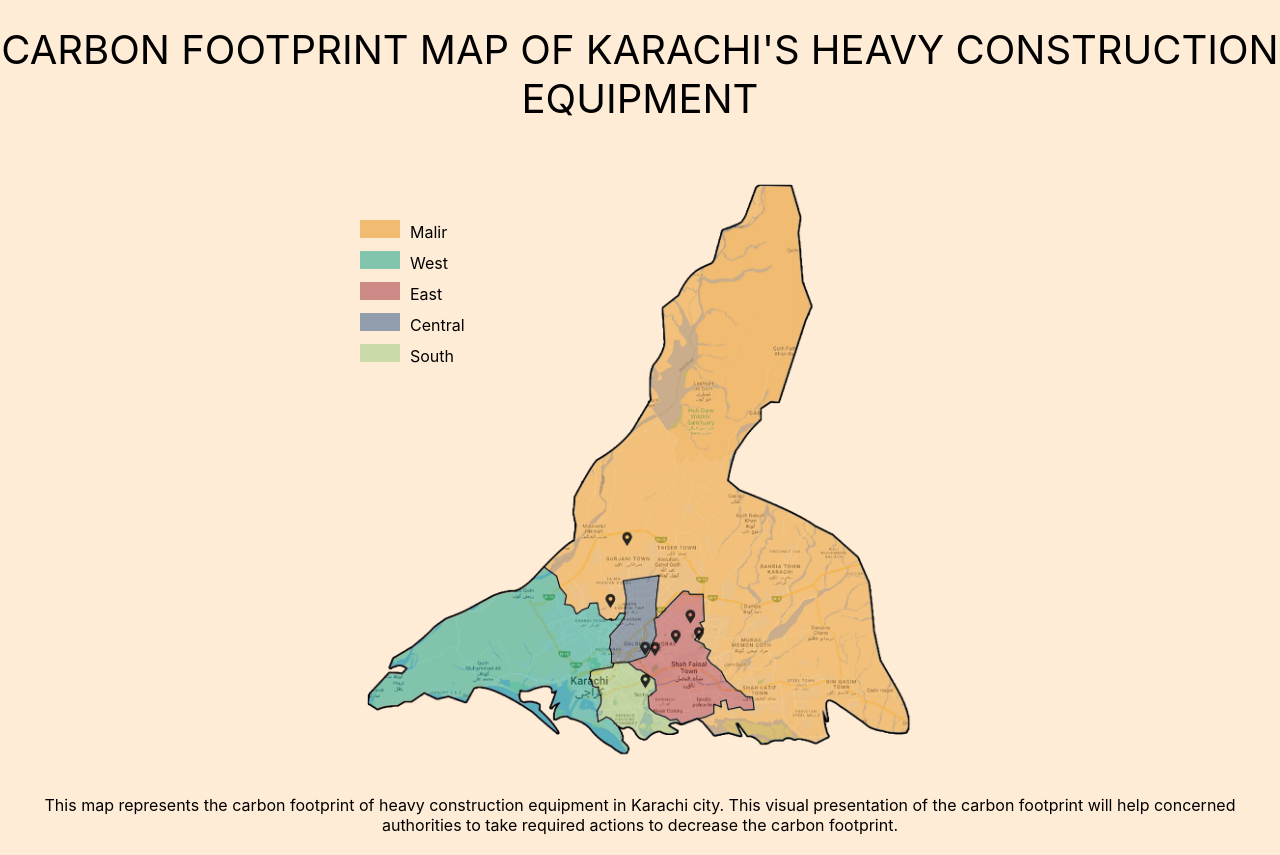
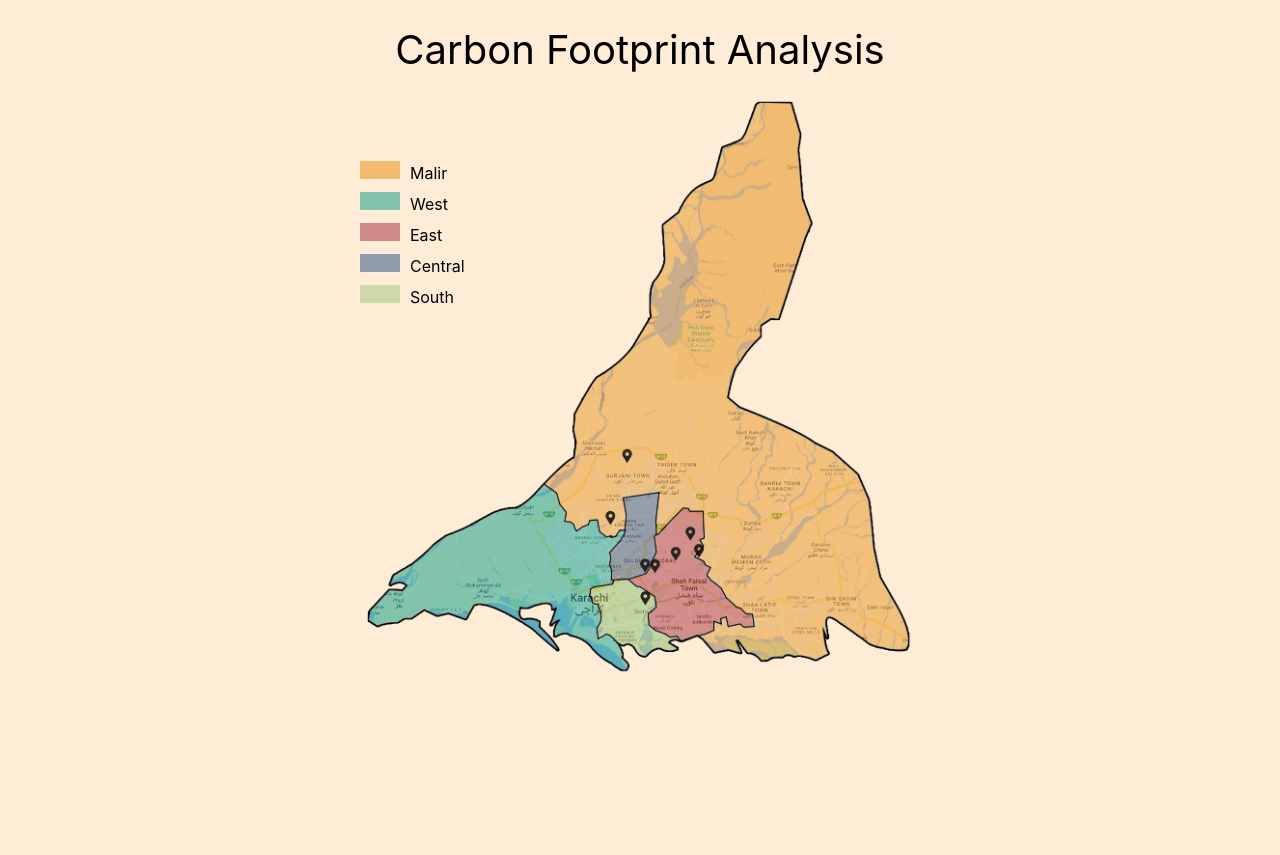
Before and after one commit to zamsabir2002/carbon_footprint_mapping, a React (Create React App) app: page / in a window 1280 px wide. After the commit the page ends 800 px from the top, so only its background shows below. Built offline with nearby package versions, Linux system fonts and the light colour scheme.

Commit message:
Revert "added some styling"
This reverts commit 4c57710558ddf5292a18f7b8f773058dc8d0e7a5.

```diff
--- a/src/App.css
+++ b/src/App.css
@@ -5,16 +5,8 @@
   /* border: 1px solid red; */
 }
 
-body {
+body{
   background-color: rgba(255, 228, 196, 0.67);
-}
-
-#root {
-  display: flex;
-  flex-direction: column;
-  justify-content: space-between;
-  height: 100dvh;
-  gap: 10px;
 }
 
 .heading {
@@ -29,8 +21,7 @@ body {
   height: 100%;
   display: flex;
   flex-direction: column;
-  /* justify-content: center; */
-  gap: 10px;
+  justify-content: center;
 }
 
 .App {
--- a/src/components/footer.jsx
+++ /dev/null
@@ -1,14 +0,0 @@
-import React from "react";
-import '../styles/footer.css'
-const Footer = () => {
-  return (
-    <footer className="footer_container">
-        This map represents the carbon footprint of heavy construction equipment
-        in Karachi city. This visual presentation of the carbon footprint will
-        help concerned authorities to take required actions to decrease the
-        carbon footprint.
-    </footer>
-  );
-};
-
-export default Footer;
--- a/src/components/index.jsx
+++ b/src/components/index.jsx
@@ -2,18 +2,30 @@ import React, { useState } from "react";
 import FullMapDisplay from "./fullmap";
 import "./../styles/map.css";
 import MapDisplay from "./map";
-import Footer from "./footer";
 
 const Index = () => {
   return (
     <>
       <div className="container">
-        <div className="heading">CARBON FOOTPRINT MAP OF KARACHI'S HEAVY CONSTRUCTION EQUIPMENT</div>
+        <div className="heading">Carbon Footprint Analysis</div>
         <MapDisplay />
       </div>
-      <Footer/>
     </>
   );
 };
 
 export default Index;
+
+{
+  /* <Marker
+                    pinTop="168px"
+                    pinLeft="282px"
+                    popUpTop="77px"
+                    popUpLeft="291px"
+                    floors='G+20'
+                    hoverTitle="Kings Shaes Residency"
+                    hoverAddress="Block 3 A, Gulistan-e-Jouhar"
+                    carbonFootprint="9.1"
+                    image={kings_residency}
+                /> */
+}
--- a/src/components/map.jsx
+++ b/src/components/map.jsx
@@ -3,8 +3,7 @@ import "../styles/map.css";
 import Marker from "./marker";
 import LegendDisplay from "./legend";
 import FullMap from "./fullmap";
-// import DistrictMapDisplay from "./districtmap";
-import DistrictMapDisplay from "./districtmaptwo";
+import DistrictMapDisplay from "./districtmap";
 import "../styles/map.css";
 
 function MapDisplay() {
--- a/src/styles/footer.css
+++ /dev/null
@@ -1,14 +0,0 @@
-.footer_container {
-  /* position: fixed;
-  bottom: 0px; */
-  /* color: red; */
-  padding: 20px;
-  /* display: flex;
-  flex-direction: column;
-  align-items: center;
-  justify-content: center; */
-  text-align: center;
-  width: 100%;
-  align-self: flex-end;
-  justify-self: flex-end;
-}
--- a/src/styles/map.css
+++ b/src/styles/map.css
@@ -1,6 +1,5 @@
 .map_container {
   margin: 0px auto;
-  padding-top: 3dvh;
   /* width: 100dvw; */
   /* height: 100dvh; */
   width: max-content;
```
